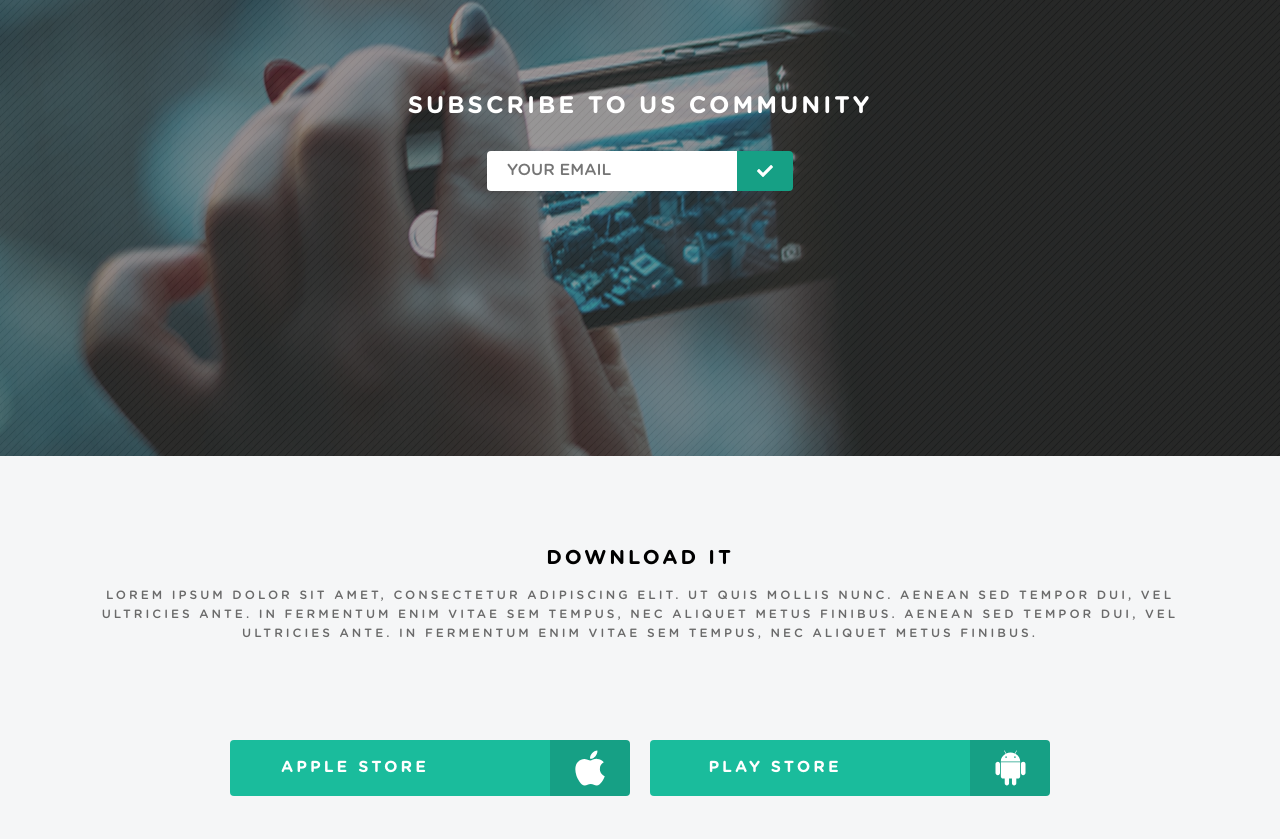
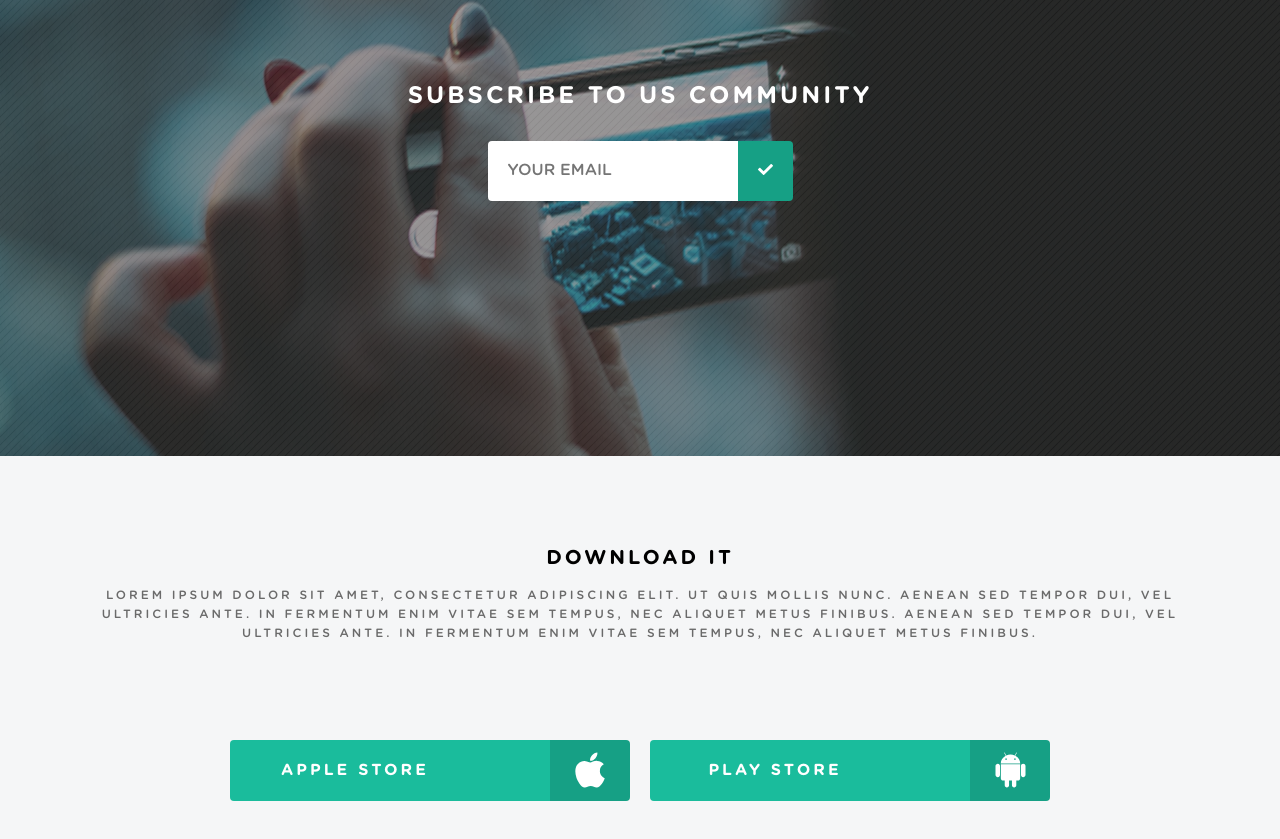
Before and after one commit to Przemekphob/Project-4, a website: page index.html in a window 1280 px wide. Shown: the part 2494-3333 px from the top of the page. Drawn offline with nearby package versions, Linux system fonts and the light colour scheme.

Commit message:
buttons fix

```diff
--- a/sass/style.scss
+++ b/sass/style.scss
@@ -290,23 +290,17 @@ $greyfont: #6a6a6a;
 			display: flex;
 			flex-direction: row;
 			justify-content: center;
-			align-items: center;
 			margin: 30px;
-			height: 5vh;
+			height: 100%;
 
 			a {
-				display: flex;
-				justify-content: center;
-				align-items: center;
+				height: auto;
 				padding: 20px;
-				height: 100%;
 				background-color: $darkCyan;
-				flex: 1;
 				border-top-right-radius: 4px;
 				border-bottom-right-radius: 4px;
-
 				.fa-check {
-					font-size: 16px;
+					font-size: 15px;
 
 				}
 			}
@@ -316,8 +310,7 @@ $greyfont: #6a6a6a;
 				text-transform: uppercase;
 				font: 16px $gothamMedium;
 				border: none;
-				height: 100%;
-				flex: 5;
+				height: auto;
 				border-top-left-radius: 4px;
 				border-bottom-left-radius: 4px;
 
@@ -361,24 +354,21 @@ $greyfont: #6a6a6a;
 			text-decoration: none;
 			flex-direction: row;
 			justify-content: center;
-			align-items: center;
 			flex: 1;
 			display: flex;
          	width: 100%;
-
 			border: none;
 			margin: 10px;
 
 			.div1, .div2 {
 				display: flex;
 				justify-content: center;
-				align-items: center;
-				height: 7vh;
 			}
 
 
 			.div1 {
 				flex: 4;
+				height: auto;
 				border-top-left-radius: 4px;
 				border-bottom-left-radius: 4px;
 				background-color: $lightCyan;
@@ -392,8 +382,8 @@ $greyfont: #6a6a6a;
 
 			.div2 {
 				flex: 1;
+				height: auto;
 				background-color: $darkCyan;
-
 				border-top-right-radius: 4px;
 				border-bottom-right-radius: 4px;
 
@@ -454,9 +444,6 @@ $greyfont: #6a6a6a;
 
 			.apple, .android  {
 
-				.div1, .div2 {
-					height: 7vh;
-				}
 				.div1 {
 					p {
 						font: 16px $gothamBold;
@@ -602,9 +589,6 @@ $greyfont: #6a6a6a;
 
 			.apple, .android  {
 
-				.div1, .div2 {
-					height: 7vh;
-				}
 				.div1 {
 					p {
 						font: 16px $gothamBold;
@@ -775,9 +759,7 @@ $greyfont: #6a6a6a;
 				display: flex;
 				flex-direction: row;
 				justify-content: center;
-				align-items: center;
 				margin: 20px 5px;
-				height: 4vh;
 			}
 		}
 	}
@@ -793,7 +775,6 @@ $greyfont: #6a6a6a;
 			.apple, .android  {
 
 				.div1, .div2 {
-					height: 8vh;
 				}
 				.div1 {
 					p {
```
Also changed, not shown: css/style.css, css/style.prefixed.css, 2 other files.
